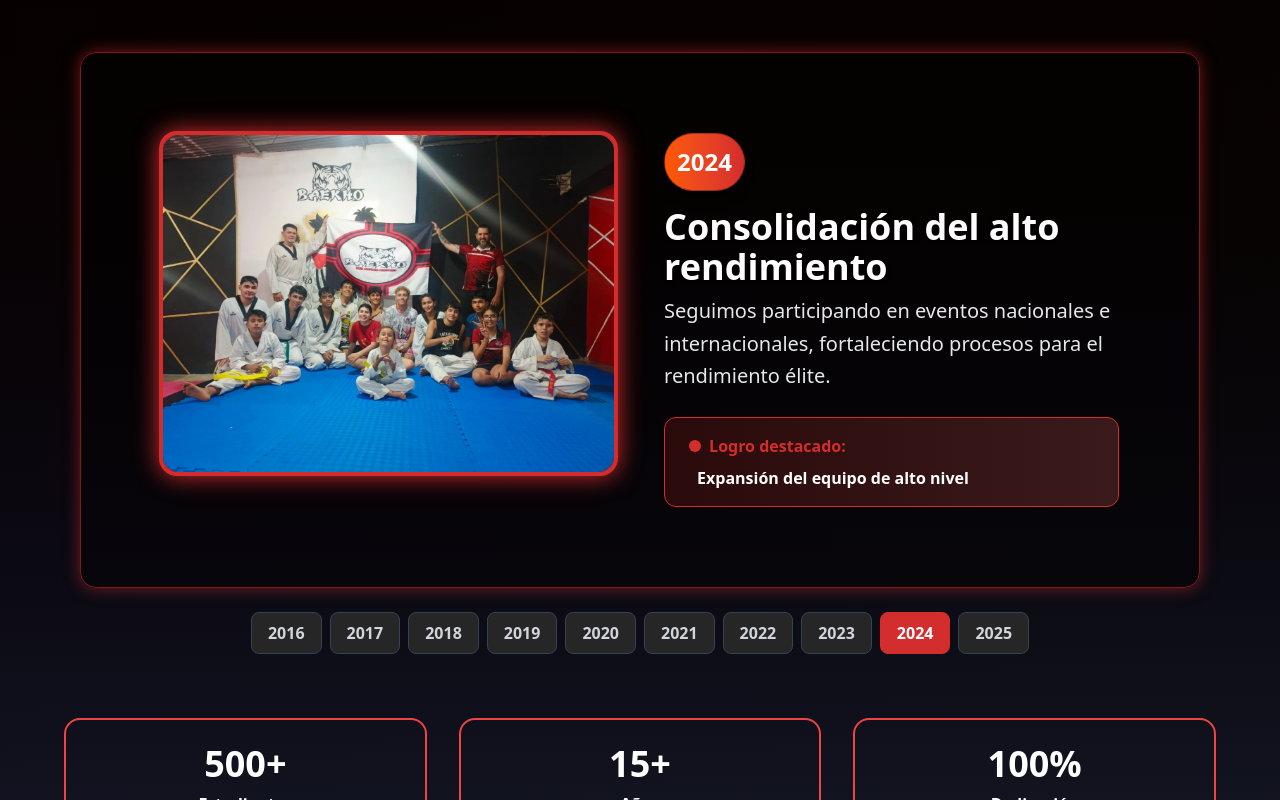
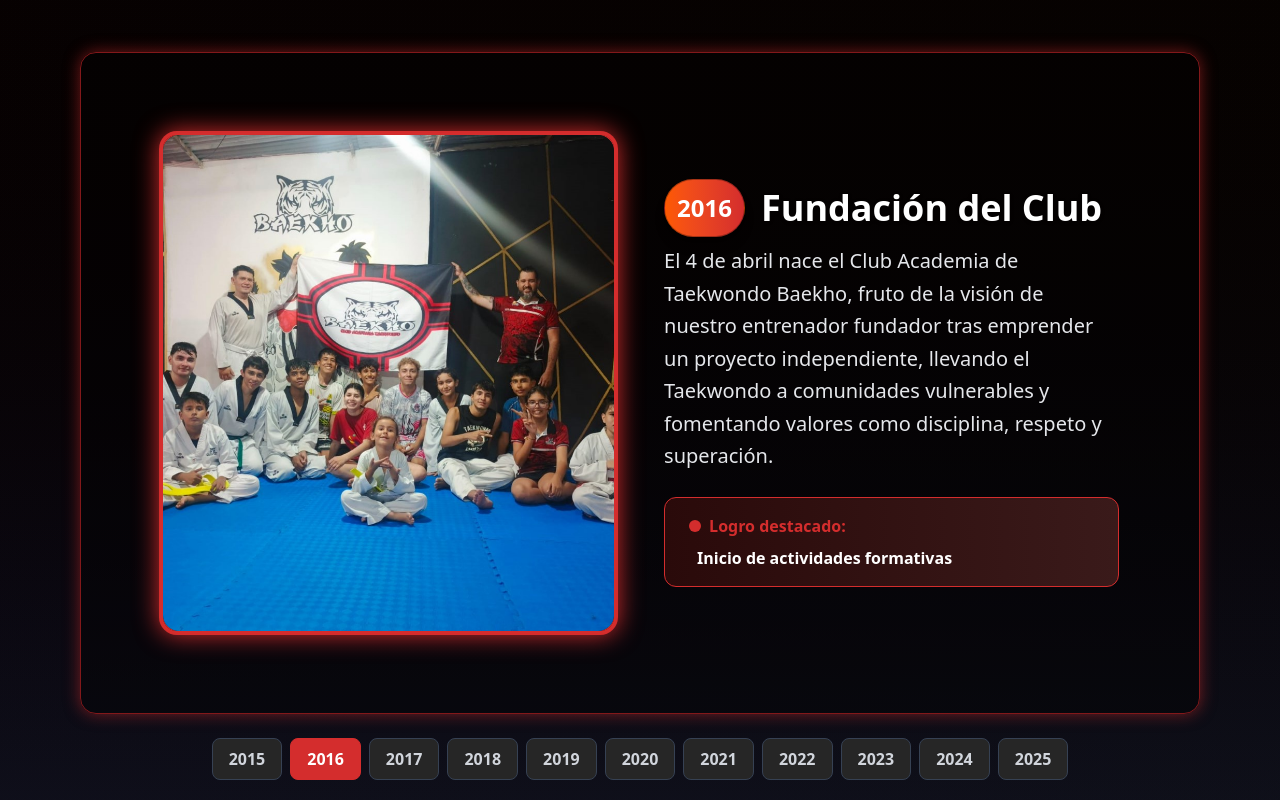
Before and after one commit to Baekho-la-cumbre/Baekho_landing, a React (Vite) app: page / in a window 1280 px wide. Shown: the part 1020-1820 px from the top of the page. Built offline with nearby package versions, Linux system fonts and the light colour scheme.

Commit message:
implementacion de videos en carrucel

```diff
--- a/src/sections/Historia/Historia.jsx
+++ b/src/sections/Historia/Historia.jsx
@@ -129,6 +129,7 @@ const InteractiveCard = ({ children, className = "", glowColor = "red" }) => {
 
 // Datos de ejemplo para el carrusel
 const historiaData = [
+  { year: 2015, title: "", desc: "", logro: "", video: "public/Video de WhatsApp 2025-08-09 a las 10.29.04_04de78c2.mp4" },
   { year: 2016, title: "Fundación del Club", desc: "El 4 de abril nace el Club Academia de Taekwondo Baekho, fruto de la visión de nuestro entrenador fundador tras emprender un proyecto independiente, llevando el Taekwondo a comunidades vulnerables y fomentando valores como disciplina, respeto y superación.", logro: "Inicio de actividades formativas", img: '/ImgInicio.jpg' },
   { year: 2017, title: "Años de desafío", desc: "Enfrentamos retos por la falta de recursos y un espacio adecuado, pero la pasión y perseverancia permitieron continuar formando deportistas incluso en condiciones adversas.", logro: "Superación de adversidades iniciales", img: '/ImgInicio.jpg' },
   { year: 2018, title: "Primeras competencias", desc: "Participamos en festivales infantiles y campeonatos oficiales, demostrando la calidad del proceso formativo y fortaleciendo la confianza de la comunidad.", logro: "Primeras apariciones competitivas", img: '/ImgInicio.jpg' },
@@ -148,18 +149,20 @@ const stats = [
 ];
 
 const TrayectoriaCarousel = () => {
-  const [active, setActive] = useState(historiaData.length - 3);
-  const [prev, setPrev] = useState(historiaData.length - 3);
+  const [active, setActive] = useState(0);
+  const [prev, setPrev] = useState(0);
   const [direction, setDirection] = useState("right");
   const [fade, setFade] = useState(true);
   const autoplayRef = useRef();
   const yearsBarRef = useRef(null);
   const yearRefs = useRef([]);
+  const [autoplay, setAutoplay] = useState(true);
 
   const handleYear = (idx) => {
     setFade(false);
     setDirection(idx > active ? "right" : "left");
     setPrev(active);
+    setAutoplay(false); // Desactivar autoplay al hacer clic
     setTimeout(() => {
       setActive(idx);
       setFade(true);
@@ -175,6 +178,8 @@ const TrayectoriaCarousel = () => {
   }, [active]);
 
   useEffect(() => {
+    if (!autoplay) return; // Si autoplay está desactivado, no hacer nada
+
     autoplayRef.current = setInterval(() => {
       setFade(false);
       setDirection("right");
@@ -188,7 +193,7 @@ const TrayectoriaCarousel = () => {
       }, 300);
     }, 5000);
     return () => clearInterval(autoplayRef.current);
-  }, [active]);
+  }, [active, autoplay]);
 
   const slide = historiaData[active];
 
@@ -201,31 +206,60 @@ const TrayectoriaCarousel = () => {
               <div className={`transition-all duration-500 ease-in-out transform flex flex-col lg:flex-row items-stretch gap-6 lg:gap-12 relative ${
                 fade ? "opacity-100 translate-x-0" : direction === "right" ? "opacity-0 translate-x-20" : "opacity-0 -translate-x-20"
               } bg-transparent p-6 rounded-xl`} style={{ maxWidth: "100%", margin: "0 auto" }}>
-                {/* Imagen */}
-                <div className="w-full lg:w-1/2 h-[240px] sm:h-[300px] md:h-[340px] lg:h-full bg-neutral-900 border-2 border-[#D42D2D] rounded-2xl flex items-center justify-center shadow-lg relative overflow-hidden" style={{ boxShadow: "0 0 24px 2px #D42D2D,0 0 0 2px #D42D2D" }}>
-                  <div className="absolute inset-0 pointer-events-none rounded-2xl" style={{ boxShadow: "0 0 24px 2px #D42D2D,0 0 0 2px #D42D2D" }}></div>
-                  {slide.img ? (
-                    <img src={slide.img} alt={slide.title} className="w-full h-full object-cover rounded-2xl z-10" />
+                {/* Imagen / Video */}
+                  <div
+                    className={`${slide.video ? "w-full" : "w-full lg:w-1/2"} h-[300px] sm:h-[400px] md:h-[500px] bg-neutral-900 border-2 border-[#D42D2D] rounded-2xl flex items-center justify-center shadow-lg relative overflow-hidden`}
+                    style={{ boxShadow: "0 0 24px 2px #D42D2D,0 0 0 2px #D42D2D" }}
+                  >
+                    <div
+                      className="absolute inset-0 pointer-events-none rounded-2xl"
+                      style={{ boxShadow: "0 0 24px 2px #D42D2D,0 0 0 2px #D42D2D" }}
+                    ></div>
+
+                    {slide.video ? (
+                      <video
+                        src={slide.video}
+                        controls
+                        className="w-full h-full object-contain object-center rounded-2xl z-10"
+                      />
+                    ) : slide.img ? (
+                      <img
+                        src={slide.img}
+                        alt={slide.title}
+                        className="w-full h-full object-cover rounded-2xl z-10"
+                      />
                     ) : (
                       <span className="text-gray-400 text-6xl z-10">🖼️</span>
                     )}
                   </div>
 
                   {/* Texto */}
+                  {!slide.video && (
                     <div className="w-full lg:w-1/2 flex flex-col justify-center">
                       <div className="flex flex-wrap items-center gap-4 mb-2">
-                    <span className="bg-gradient-to-r from-[#FE5900] to-[#D42D2D] text-white font-black px-3 py-3 rounded-full text-xl sm:text-2xl shadow-lg border border-black/30">{slide.year}</span>
-                    <span className="text-xl sm:text-2xl md:text-4xl font-black text-white drop-shadow break-words max-w-full">{slide.title}</span>
+                        <span className="bg-gradient-to-r from-[#FE5900] to-[#D42D2D] text-white font-black px-3 py-3 rounded-full text-xl sm:text-2xl shadow-lg border border-black/30">
+                          {slide.year}
+                        </span>
+                        <span className="text-xl sm:text-2xl md:text-4xl font-black text-white drop-shadow break-words max-w-full">
+                          {slide.title}
+                        </span>
                       </div>
-                  <p className="text-sm sm:text-base md:text-xl text-gray-200 mb-4 leading-relaxed">{slide.desc}</p>
+                      <p className="text-sm sm:text-base md:text-xl text-gray-200 mb-4 leading-relaxed">
+                        {slide.desc}
+                      </p>
                       <div className="mt-2">
                         <div className="bg-gradient-to-r from-[#2a0a0a] to-[#3a1a1a] border border-[#D42D2D] rounded-xl px-4 sm:px-6 py-4 flex flex-wrap items-center gap-2">
                           <span className="w-3 h-3 rounded-full bg-[#D42D2D] inline-block"></span>
-                      <span className="text-[#D42D2D] font-bold text-sm sm:text-base">Logro destacado:</span>
-                      <span className="ml-2 text-white font-extrabold text-sm sm:text-base">{slide.logro}</span>
+                          <span className="text-[#D42D2D] font-bold text-sm sm:text-base">
+                            Logro destacado:
+                          </span>
+                          <span className="ml-2 text-white font-extrabold text-sm sm:text-base">
+                            {slide.logro}
+                          </span>
                         </div>
                       </div>
                     </div>
+                  )}
               </div>
             </div>
           </div>
```
Also changed, not shown: 1 other file (tests, documents, lock files or other folders). Lines whose indentation alone changed are shown as unchanged.
